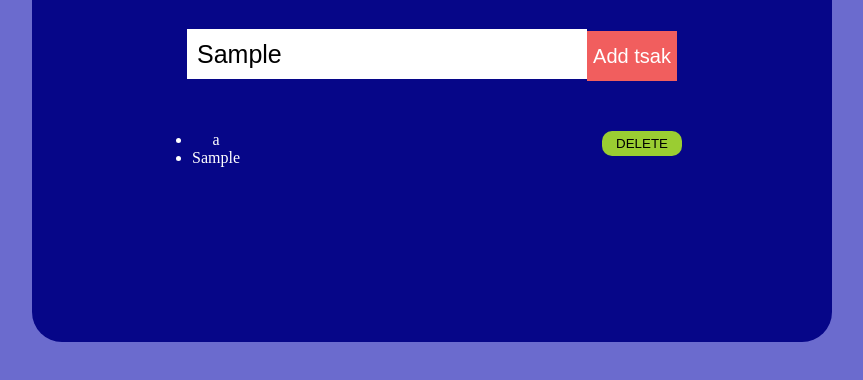
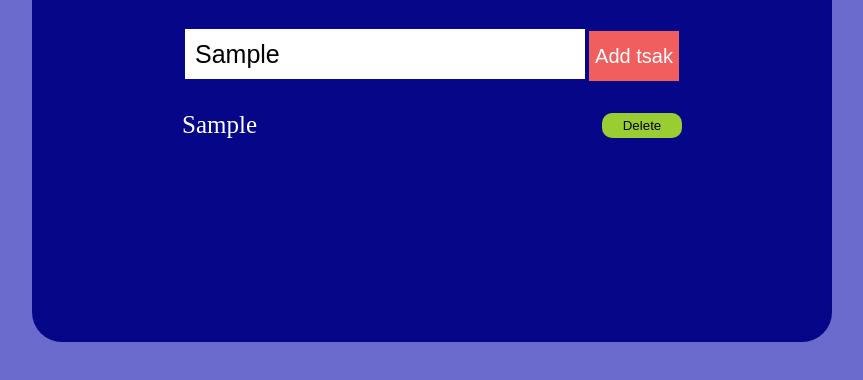
Before and after one commit to MehemmedIsmayilov/todo_list, a plain HTML site: page index.html in a window 1280 px wide. Both pictures are taken after typing "Sample" into the empty fields and a click on the button "Add tsak". Shown: the part 286-666 px from the top of the page, without its empty margins (352-1215 px from the left). Drawn offline with Linux system fonts and the light colour scheme.

Commit message:
period 3

```diff
--- a/index.html
+++ b/index.html
@@ -12,15 +12,16 @@
 
     <div class="box">
         <h2>TODO  LIST</h2>
-        <input class="input" type="text" ><button class="add_task">Add tsak</button></input>
-        <div class="cvb_sil">
+        <input class="input" type="text" >
+        <button class="add_task">Add tsak</button>
 
-                <ul class="tbody">
-                    <li>a</li>
+
+                <ul class="ull">
+
                 </ul>
 
-                <button class="delete">DELETE</button>
-        </div>
+
+
     </div>
 
     <script src="./main.js"></script>
--- a/main.js
+++ b/main.js
@@ -1,40 +1,25 @@
 let button = document.querySelector(".add_task");
-let delet = document.querySelector(".delete");
 
-let listArr = [];
-class list {
-  constructor(input, button, delet) {
-    this.input = input;
-    this.button = button;
-    this.delet = delet;
-  }
-}
+let input = document.querySelector(".input");
 
-function addList() {
-  let input = document.querySelector(".input").value;
-  let tbody = document.querySelector(".tbody");
-
-  let newList = new list(input);
-  listArr.push(newList);
-  listArr.map((list_get) => {
-    tbody.innerHTML += `
-<li>${list_get.input}</li>
-
-`;
-  });
-}
-
-button.addEventListener("click", addList);
+let ull = document.querySelector(".ull");
 
 
+button.addEventListener("click",() => {
+  ull.innerHTML += `<li class="word">${input.value}<button class="dltbtn">Delete</button></li>`;
+  let word = document.querySelector(".word");
+  let dltbtn = document.querySelector(".dltbtn");
 
-delet.addEventListener("click",function(){
-  const indexToDelete=2;
-  listArr.splice(indexToDelete,1);
-})
+  dltbtn.addEventListener("click", () => {
+    word.remove();
+  });
+});
+
+// delet.addEventListener("click",function(e){
+//   const indexToDelete=2;
+//   listArr.splice(indexToDelete,1);
+// })
 // delet.addEventListener("click",()=>{
 //   let newListt=new list(input)
 //   listArr.pop(newListt)
 // })
-
-// delet.addEventListener("click",delete listArr[1])
--- a/style.css
+++ b/style.css
@@ -39,16 +39,19 @@ h2{
     color: white;
     border: none;
 }
-.cvb_sil{
-    display: flex;
-    justify-content: space-between;
-    width: 490px;
-    margin: 50px 70px;
+.word{
+    font-style: none;
+    font-size: 25px;
+display: flex;
+justify-content: space-between;
+align-items: center;
+width: 500px;
+margin-left: 60px;
+margin-top: 30px;
 }
-td{
-    font-size: 26px;
-}
-.delete{
+
+
+.dltbtn{
     background-color: yellowgreen;
     border: none;
     border-radius: 10px;
```
